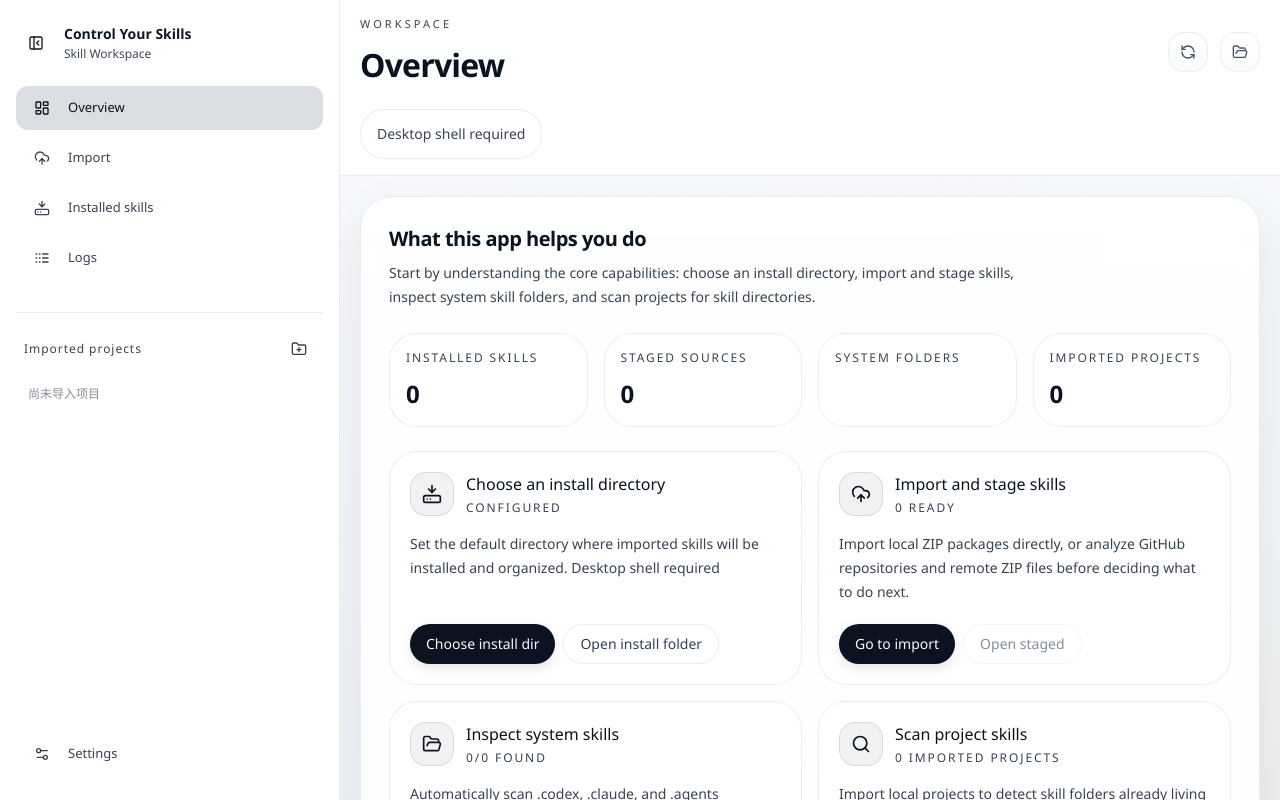
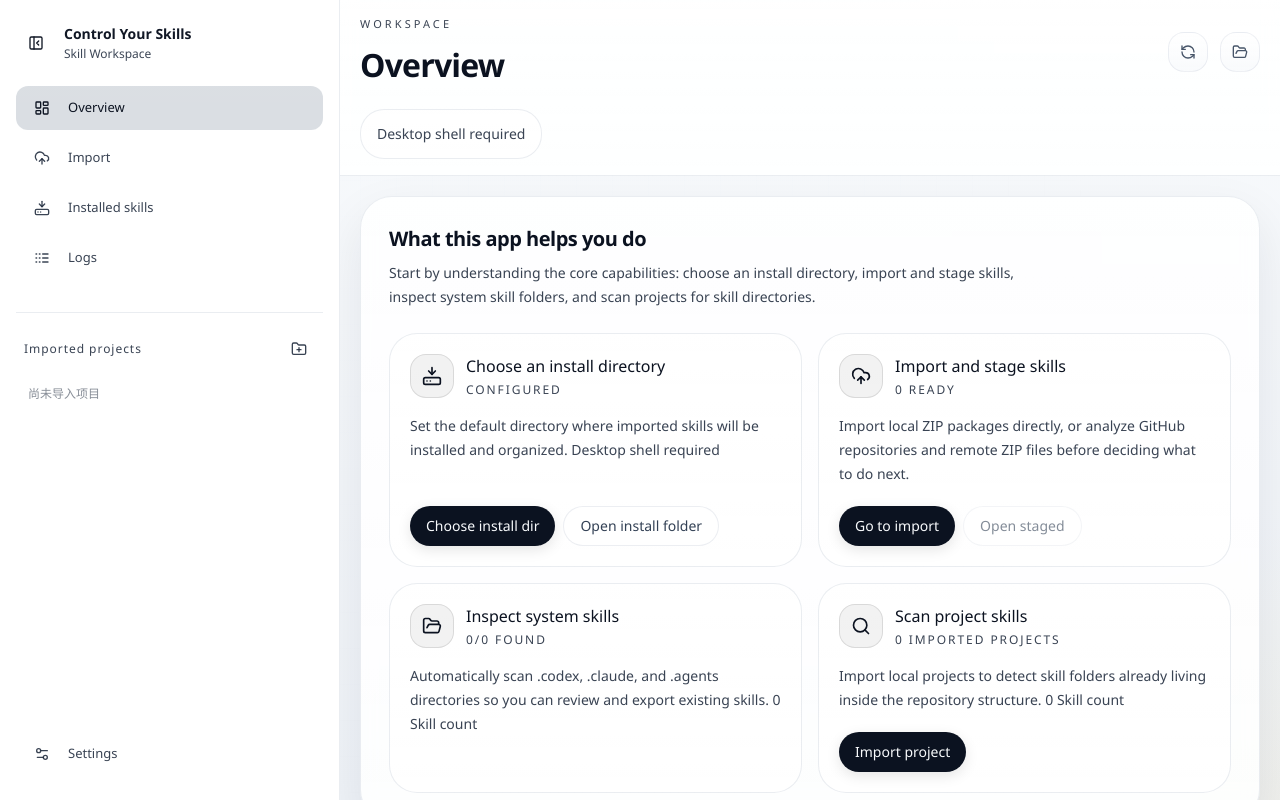
Before and after one commit to KlayPeter/control-yours-skills, a Next.js app: page / in a window 1280 px wide. Built offline with nearby package versions, Linux system fonts and the light colour scheme.

Commit message:
feat: remove overview metric cards and optimize sidebar header size

```diff
--- a/src/components/sections/overview-section.tsx
+++ b/src/components/sections/overview-section.tsx
@@ -69,26 +69,7 @@ export function OverviewSection({
   return (
     <div className="space-y-6">
       <SectionCard title={t.capabilityOverviewTitle} subtitle={t.capabilityOverviewSubtitle}>
-        <div className="grid gap-4 md:grid-cols-2 xl:grid-cols-4">
-          <OverviewMetric label={t.overviewMetricInstalled} value={installDirSkillCount} />
-          <OverviewMetric label={t.overviewMetricStaged} value={snapshot.summary.stagedCount} />
-
-          <div className="app-card p-4 flex flex-col">
-            <p className="text-xs uppercase tracking-[0.16em] app-text-soft mb-3">{t.overviewMetricSystem}</p>
-            <div className="flex flex-col gap-1.5 flex-1 justify-center">
-              {snapshot.systemSkillSources.map(s => (
-                <div key={s.id} className="flex justify-between items-center">
-                   <span className="text-sm font-medium app-text">{s.label}</span>
-                   <span className="text-sm font-semibold app-text-soft">{s.skillCount}</span>
-                </div>
-              ))}
-            </div>
-          </div>
-
-          <OverviewMetric label={t.overviewMetricProjects} value={importedProjectCount} />
-        </div>
-
-        <div className="mt-6 grid gap-4 xl:grid-cols-2">
+        <div className="grid gap-4 xl:grid-cols-2">
           <CapabilityCard
             body={
               installPathConfigured
--- a/src/components/workspace/sidebar.tsx
+++ b/src/components/workspace/sidebar.tsx
@@ -24,19 +24,19 @@ export function SidebarWorkspaceTree({
   const [open, setOpen] = useState(true);
 
   return (
-    <div className="rounded-2xl border border-white/10 bg-black/10">
+    <div className="rounded-[14px] border border-white/10 bg-black/10">
       <button
-        className="flex w-full items-center gap-3 px-3 py-3 text-left"
+        className="flex w-full items-center gap-2.5 px-2.5 py-2 text-left"
         onClick={() => setOpen((current) => !current)}
         type="button"
       >
-        {open ? <ChevronDown className="h-4 w-4 app-text-soft" /> : <ChevronRight className="h-4 w-4 app-text-soft" />}
-        <span className="app-sidebar-project-icon">
-          <FolderOpen className="h-4 w-4" />
+        {open ? <ChevronDown className="h-4 w-4 shrink-0 app-text-soft" /> : <ChevronRight className="h-4 w-4 shrink-0 app-text-soft" />}
+        <span className="flex h-7 w-7 shrink-0 items-center justify-center rounded-[10px] text-app-text-soft bg-black/5 dark:bg-white/5 shadow-[inset_0_0_0_1px_var(--app-border)]">
+          <FolderOpen className="h-3.5 w-3.5" />
         </span>
         <span className="min-w-0 flex-1">
-          <span className="block truncate text-sm font-medium app-text" title={rootLabel}>{rootLabel}</span>
-          <span className="mt-1 block truncate text-xs app-text-soft" title={rootPath}>{rootPath}</span>
+          <span className="block truncate text-[13px] font-medium app-text" title={rootLabel}>{rootLabel}</span>
+          <span className="mt-0.5 block truncate text-[11px] app-text-soft opacity-75" title={rootPath}>{rootPath}</span>
         </span>
       </button>
       {open ? (
```
